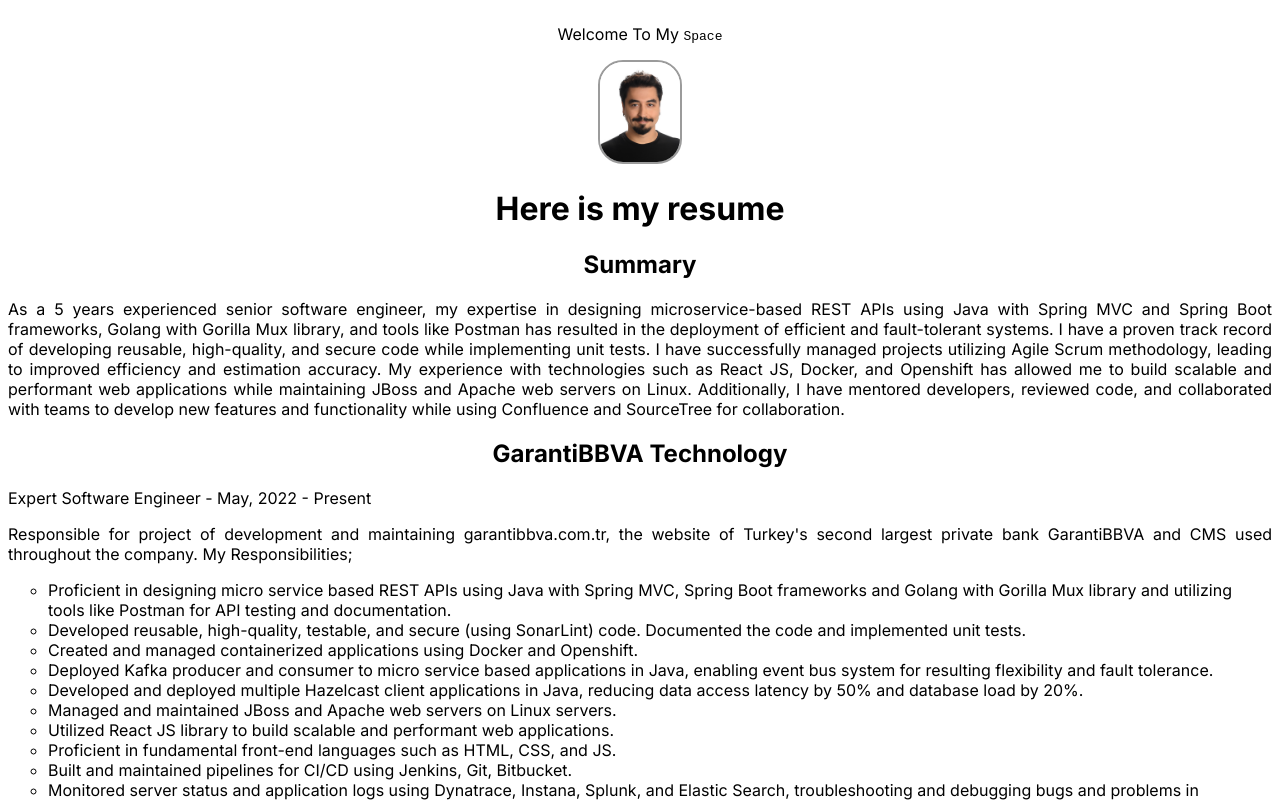
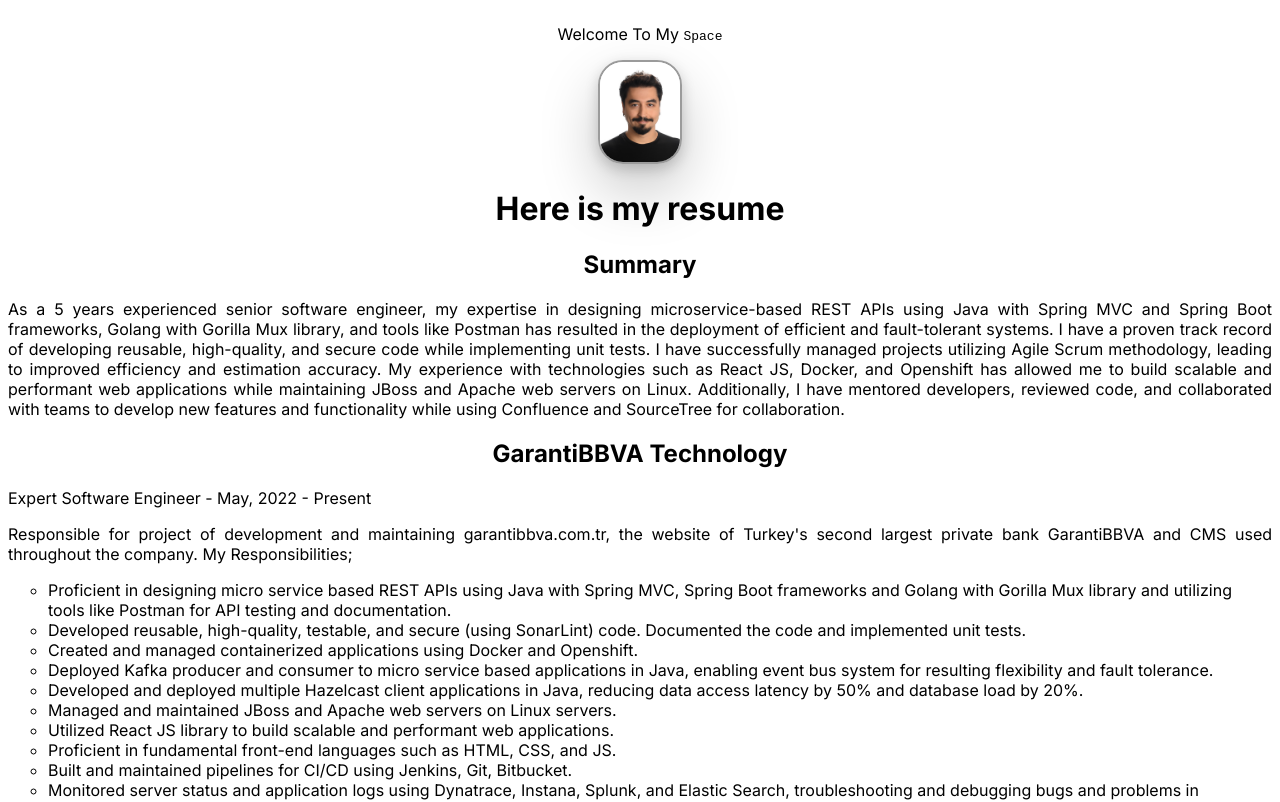
Before and after one commit to emreerkmen/awesome-me, a Next.js app: page / in a window 1280 px wide. Shown: the top 802 px of the page. Built offline with nearby package versions, Linux system fonts and the light colour scheme.

Commit message:
Add box shadow to image

```diff
--- a/app/globals.scss
+++ b/app/globals.scss
@@ -16,6 +16,7 @@
   border: 2px solid rgb(155, 155, 155);
   border-radius: 25px;
   object-fit: cover;
+  box-shadow: 0 26px 58px 0 rgba(0, 0, 0, .22), 0 5px 14px 0 rgba(0, 0, 0, .18);
 
 }
 
```
